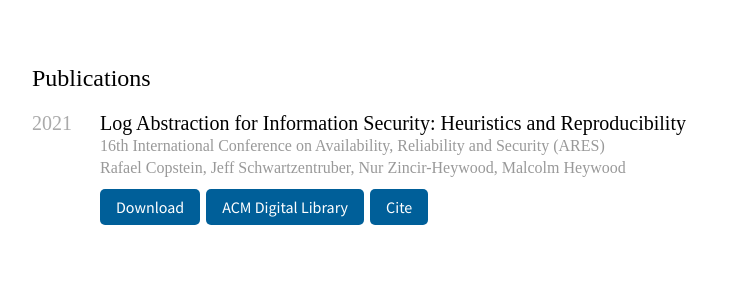
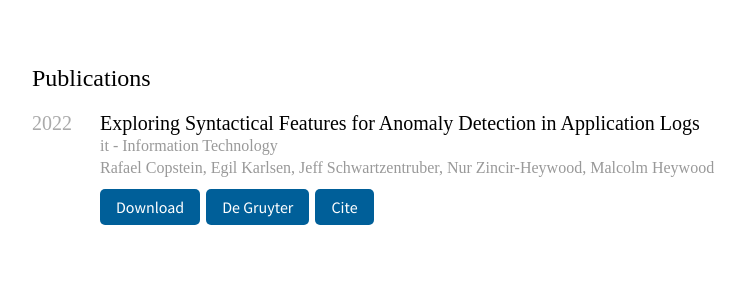
Before and after one commit to rcopstein/rcopstein.github.io, a plain HTML site: page index.html in a window 1280 px wide. Shown: the part 460-758 px from the top of the page, without its empty margins (144-889 px from the left). Drawn offline with Linux system fonts and the light colour scheme; a web font is replaced by a local one.

Commit message:
Added journal paper

```diff
--- a/index.html
+++ b/index.html
@@ -109,6 +109,44 @@
       <div class="publications">
         <h2>Publications</h2>
         <div class="entries">
+          <!-- 2022 -->
+          <div class="entry">
+            <div class="year">2022</div>
+            <div class="title">
+              Exploring Syntactical Features for Anomaly Detection in Application Logs
+            </div>
+            <div class="venue">
+              it - Information Technology
+            </div>
+            <div class="authors">
+              Rafael&nbsp;Copstein, Egil&nbsp;Karlsen, Jeff&nbsp;Schwartzentruber,
+              Nur&nbsp;Zincir-Heywood, Malcolm&nbsp;Heywood
+            </div>
+            <div class="links">
+              <a
+                target="_blank"
+                href="/etc/publications/[PAPER] Exploring Syntactical Features for Anomaly Detection in Application Logs.pdf"
+                >Download</a
+              >
+              <a
+                target="_blank"
+                href="https://www.degruyter.com/document/doi/10.1515/itit-2021-0064/html"
+                >De Gruyter</a
+              >
+              <a class="cite" href="" onclick="onCitationClick(event)">Cite</a>
+            </div>
+            <div class="citation citation-bibtex">
+              @article{copstein2022syntacticalFeatures,
+              author = {Rafael Copstein and Egil Karlsen and Jeff Schwartzentruber and Nur Zincir-Heywood and Malcolm Heywood},
+              doi = {doi:10.1515/itit-2021-0064}, url = {https://doi.org/10.1515/itit-2021-0064},
+              title = {Exploring syntactical features for anomaly detection in application logs},
+              journal = {it - Information Technology}, number = {1-2}, volume = {64}, year = {2022},
+              pages = {15--27} }
+            </div>
+          </div>
+
+          <div class="spacer"></div>
+
           <!-- 2021 -->
           <div class="entry">
             <div class="year">2021</div>
@@ -326,7 +364,7 @@
 
     <!-- Footer -->
     <div class="footer">
-      Last Updated in May 2021<br />
+      Last Updated in April 2022<br />
       Halifax, NS - Canada
     </div>
 
```
Also changed, not shown: 1 other file.
